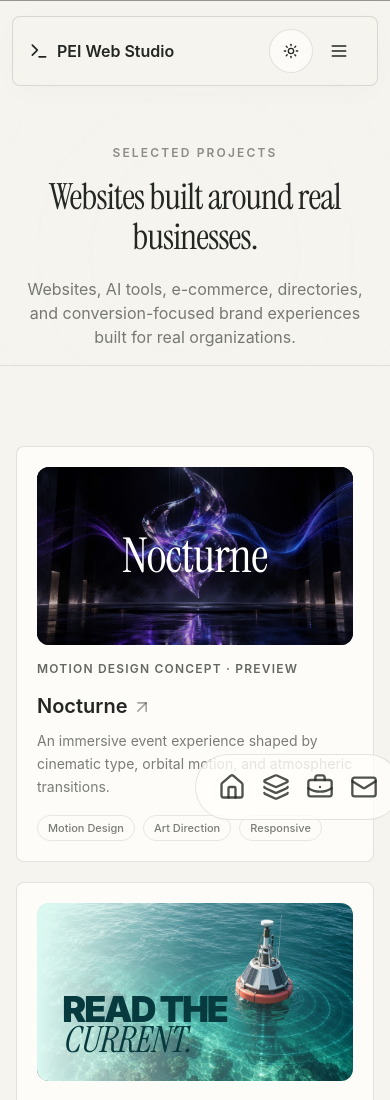
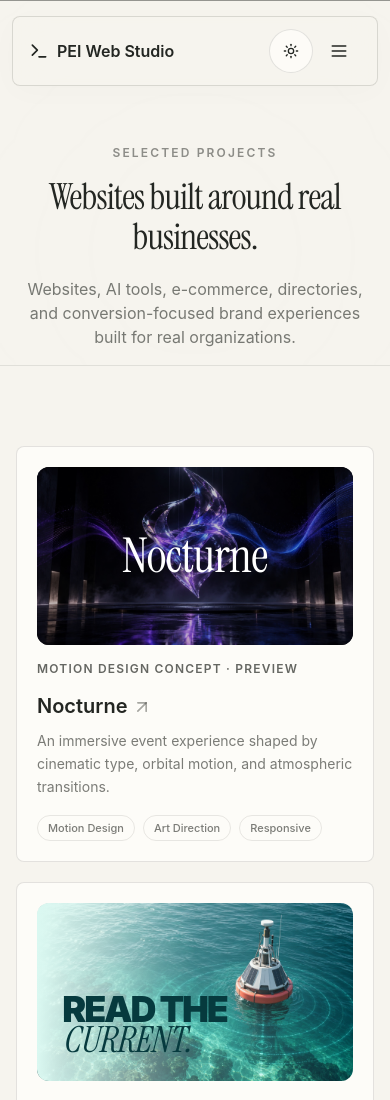
Before and after one commit to moshrx/pei-webstudio, a Next.js app: page /portfolio in a window 390 px wide. Shown: the top 1100 px of the page. Built offline with nearby package versions, Linux system fonts and the light colour scheme.

Commit message:
fix: stabilize navigation on phone layouts

```diff
--- a/app/globals.css
+++ b/app/globals.css
@@ -254,12 +254,6 @@ section[id] { scroll-margin-top: 7rem; }
 .liquid-glass::before { display: none; }
 main > section:not(#hero) { border-top: 1px solid rgb(var(--body) / .1); }
 
-@media (max-width: 767px) {
-  main > section:not(#hero) {
-    content-visibility: auto;
-    contain-intrinsic-size: auto 760px;
-  }
-}
 .studio-section-heading { display: grid; grid-template-columns: .6fr 1.4fr 1fr; align-items: start; gap: 32px; }
 .studio-section-heading h2 { font-size: clamp(38px, 4.5vw, 62px); line-height: 1.06; }
 .studio-section-heading > p:last-child { font-size: 14px; line-height: 1.8; color: rgb(var(--body) / .65); }
@@ -289,3 +283,8 @@ footer { background: rgb(var(--body) / .025); }
   .service-row > p { grid-column: 2; }
   .service-row > svg { grid-column: 3; grid-row: 1; }
 }
+
+@media (orientation: landscape) and (max-height: 520px) {
+  .mobile-menu-nav { gap: 0; }
+  .mobile-menu-link { padding-block: .4rem; font-size: 1.75rem; line-height: 1.1; }
+}
--- a/components/FloatingDock.tsx
+++ b/components/FloatingDock.tsx
@@ -104,11 +104,12 @@ export function FloatingDock() {
       {visible && (
         <motion.nav
           aria-label="Quick navigation"
+          style={{ x: "-50%" }}
           initial={{ y: 24, opacity: 0 }}
           animate={{ y: 0, opacity: 1 }}
           exit={{ y: 24, opacity: 0 }}
           transition={{ duration: 0.4 }}
-          className="liquid-glass fixed bottom-6 left-1/2 z-50 flex -translate-x-1/2 items-center gap-1 rounded-full px-4 py-3"
+          className="liquid-glass fixed bottom-6 left-1/2 z-50 hidden items-center gap-1 rounded-full px-4 py-3 sm:flex"
           onMouseLeave={() => setHoveredIndex(null)}
         >
           {items.map((item, index) => (
--- a/components/Header.tsx
+++ b/components/Header.tsx
@@ -52,8 +52,8 @@ export function Header() {
     </div>
     <dialog ref={dialog} id="mobile-menu" aria-label="Navigation menu" onCancel={() => setMenuOpen(false)} onClick={event => { if (event.target === event.currentTarget) setMenuOpen(false); }} className="pointer-events-auto fixed inset-0 m-0 h-dvh max-h-none w-full max-w-none bg-page/95 p-6 text-body backdrop:backdrop-blur-md">
       <button type="button" aria-label="Close navigation menu" onClick={() => setMenuOpen(false)} className="absolute right-5 top-5 grid size-11 place-items-center rounded-full border border-body/20"><X className="size-5" /></button>
-      <nav aria-label="Mobile navigation" className="flex min-h-full flex-col items-center justify-center gap-3">
-        {navItems.map(item => <Link key={item.href} href={href(item.href)} onClick={() => setMenuOpen(false)} className="font-serif-display px-8 py-3 text-4xl">{item.label}</Link>)}
+      <nav aria-label="Mobile navigation" className="mobile-menu-nav flex min-h-full flex-col items-center justify-center gap-3">
+        {navItems.map(item => <Link key={item.href} href={href(item.href)} onClick={() => setMenuOpen(false)} className="mobile-menu-link font-serif-display px-8 py-3 text-4xl">{item.label}</Link>)}
       </nav>
     </dialog>
   </header>;
```
Also changed, not shown: 1 other file (tests, documents, lock files or other folders).
